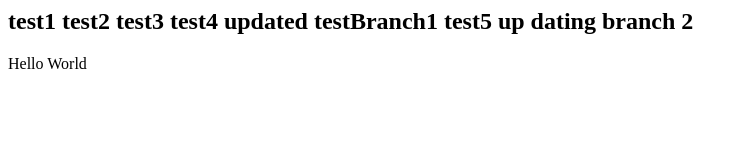
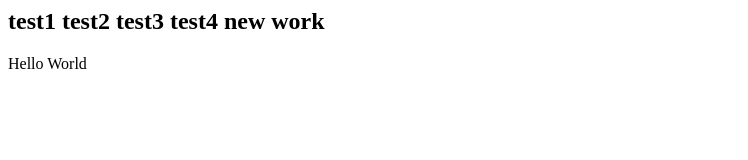
Before and after one commit to naumanm/gitTest, a website: page index.html in a window 1280 px wide. Shown: the whole page, without its empty margins (0-748 px from the left). Drawn offline with Linux system fonts and the light colour scheme.

Commit message:
added some new work

```diff
--- a/index.html
+++ b/index.html
@@ -9,9 +9,9 @@
   test2
   test3
   test4
-  updated testBranch1
-  test5
-  up dating branch 2
+
+  new work
+
 </h2>
 <p>
   Hello World
```
